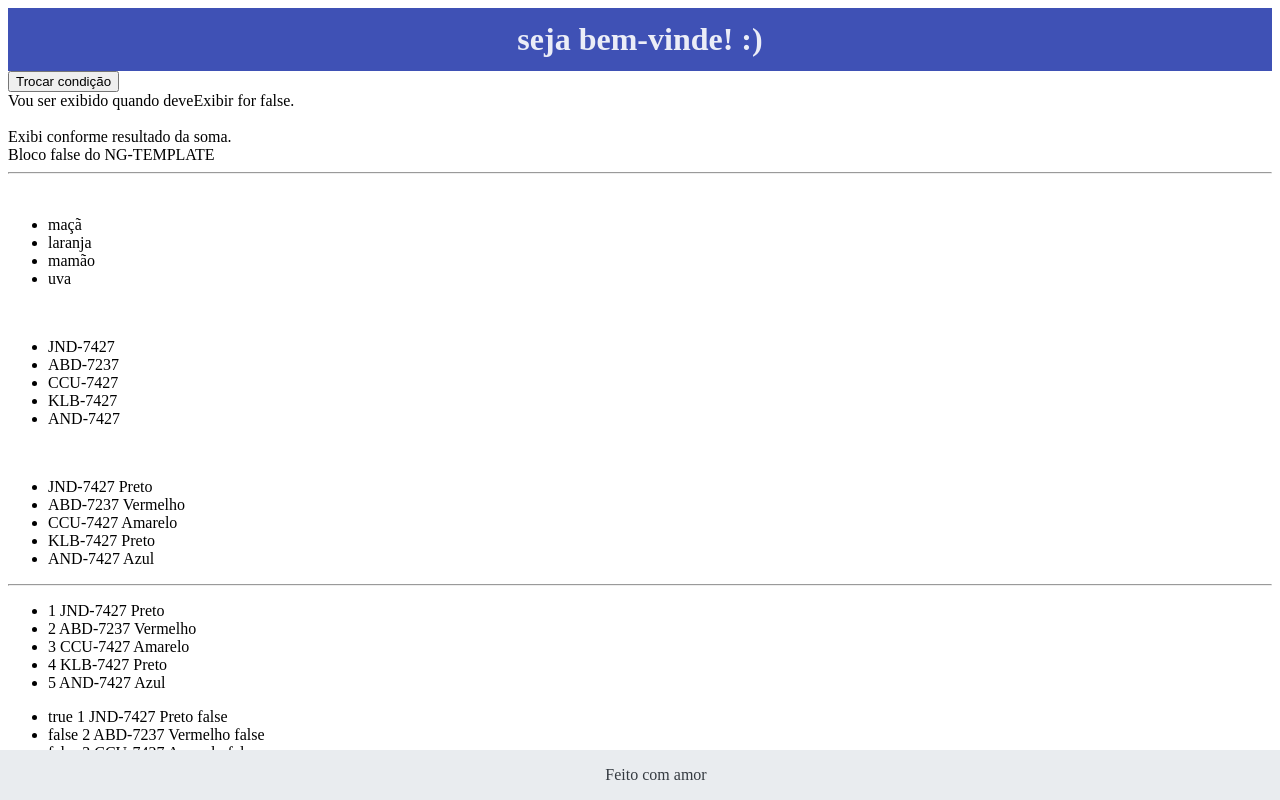
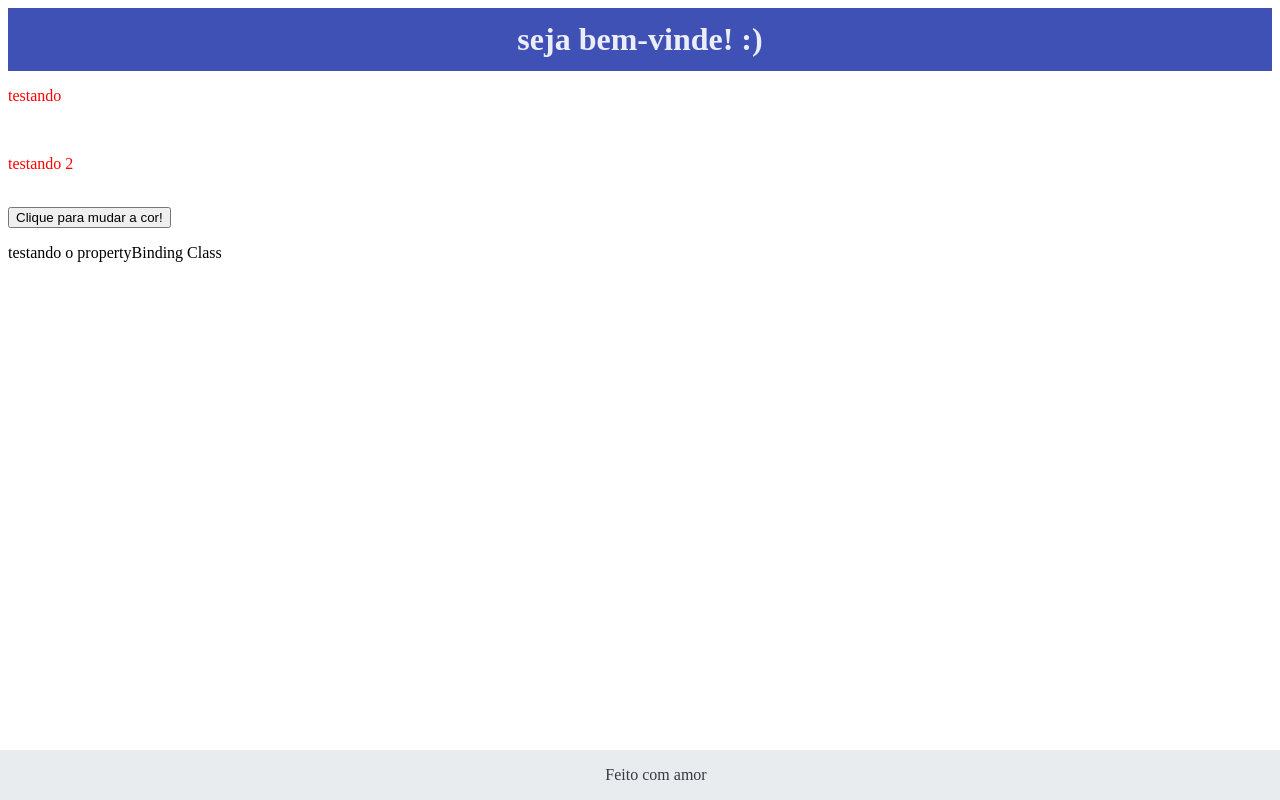
Before and after one commit to WeslleyAmano/curso-angular-on, an Angular app in the folder minha-aplicacao/: page / in a window 1280 px wide. Shown: the top 800 px of the page. Built offline with nearby package versions, Linux system fonts and the light colour scheme.

Commit message:
feat: Exercicios ngClass

```diff
--- a/minha-aplicacao/src/app/app.component.html
+++ b/minha-aplicacao/src/app/app.component.html
@@ -1,4 +1,3 @@
 <app-header [title]="title"></app-header>
-
-<app-exercicio-diretivas> </app-exercicio-diretivas>
+<app-exercicio-ngclass> </app-exercicio-ngclass>
 <app-footer></app-footer>
--- a/minha-aplicacao/src/app/app.module.ts
+++ b/minha-aplicacao/src/app/app.module.ts
@@ -9,6 +9,7 @@ import { footerComponent } from './footer/footer.component';
 import { HeaderComponent } from './header/header.component';
 import { HomeComponent } from './home/home.component';
 import { ExercicioDiretivasComponent } from './exercicio-diretivas/exercicio-diretivas.component';
+import { ExercicioNgclassComponent } from './exercicio-ngclass/exercicio-ngclass.component';
 
 @NgModule({
   declarations: [
@@ -18,7 +19,8 @@ import { ExercicioDiretivasComponent } from './exercicio-diretivas/exercicio-dir
     ContadorComponent,
     ExercicioDataBindingComponent,
     HeaderComponent,
-    ExercicioDiretivasComponent
+    ExercicioDiretivasComponent,
+    ExercicioNgclassComponent
   ],
   imports: [
     BrowserModule,
--- /dev/null
+++ b/minha-aplicacao/src/app/exercicio-ngclass/exercicio-ngclass.component.html
@@ -0,0 +1,18 @@
+<p [ngClass]="deveSerVerde ? 'verde' : 'vermelho'"> testando </p>
+
+<br>
+
+<p [ngClass]="{
+    'verde': deveSerVerde,
+    'vermelho': !deveSerVerde
+}"> testando 2 </p>
+
+<br>
+
+<button (click)="tornarVerde()"> Clique para mudar a cor! </button>
+
+<br>
+
+<p [class.vermelho]="deveSerVerde"> testando o propertyBinding Class </p>
+
+<br>
--- /dev/null
+++ b/minha-aplicacao/src/app/exercicio-ngclass/exercicio-ngclass.component.scss
@@ -0,0 +1,7 @@
+.verde {
+
+    color: greenyellow
+}
+.vermelho {
+    color: red
+}
--- /dev/null
+++ b/minha-aplicacao/src/app/exercicio-ngclass/exercicio-ngclass.component.ts
@@ -0,0 +1,17 @@
+import { Component } from '@angular/core';
+
+@Component({
+  selector: 'app-exercicio-ngclass',
+  templateUrl: './exercicio-ngclass.component.html',
+  styleUrls: ['./exercicio-ngclass.component.scss']
+})
+export class ExercicioNgclassComponent {
+  deveSerVerde = false;
+
+
+  tornarVerde(){
+    this.deveSerVerde = true;
+  }
+
+
+}
```
Also changed, not shown: minha-aplicacao/src/styles.scss (line endings or trailing spaces), 1 other file (tests, documents, lock files or other folders).
